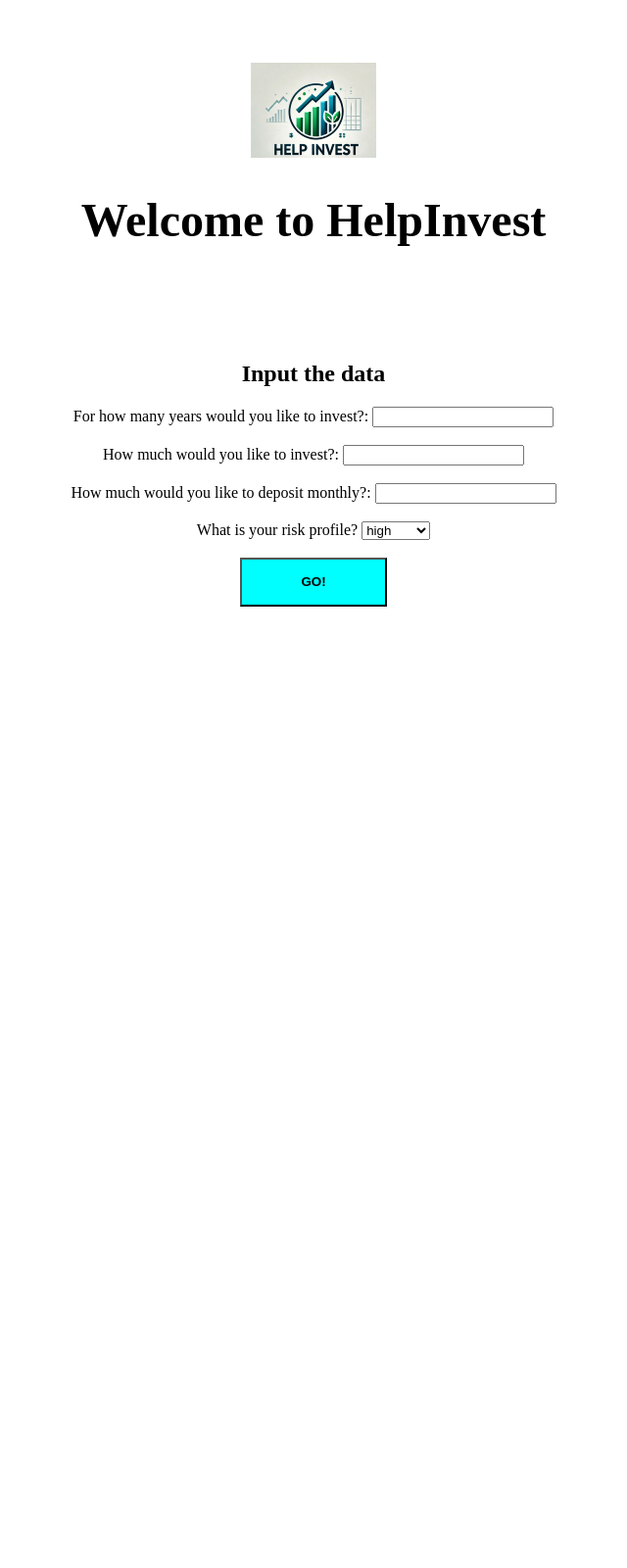
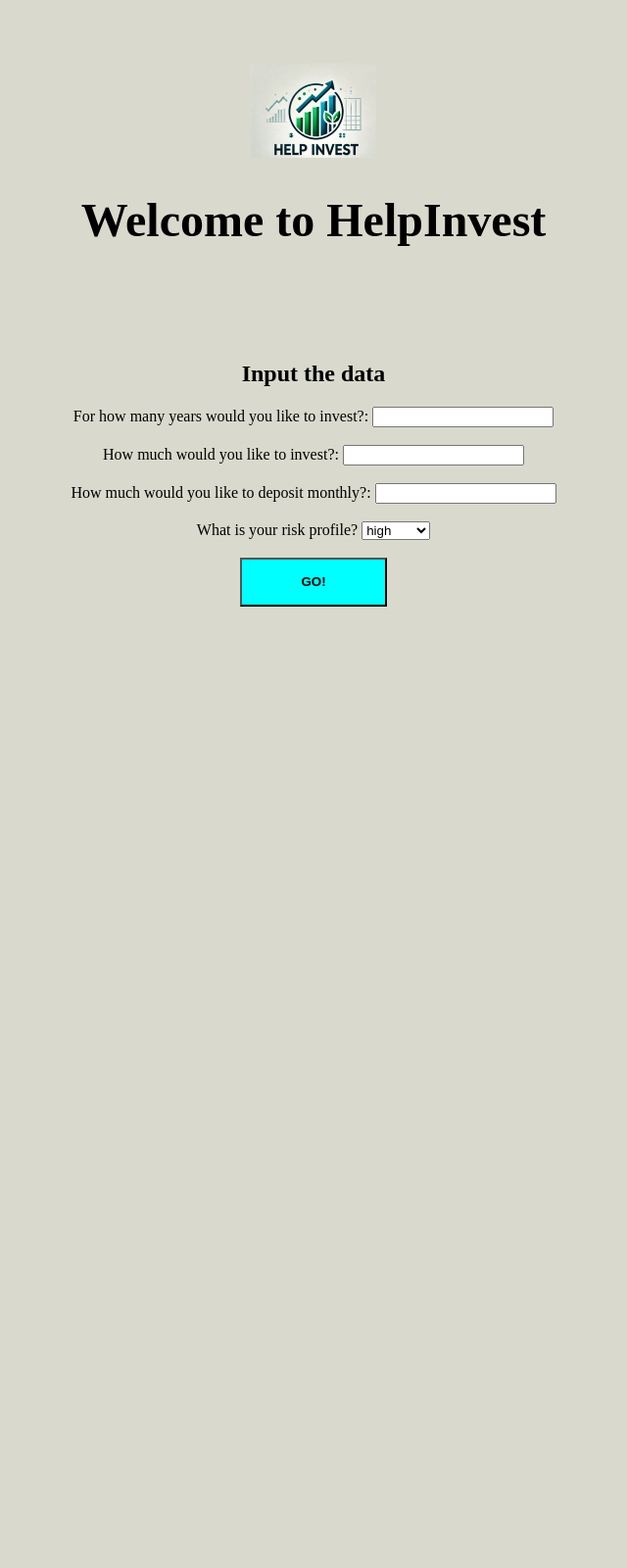
Before and after one commit to unibo-dtm-se-2425-HelpInvest/artifact, a Flask app: page / in a window 1280 px wide. Shown: the whole page at 98% size, without its empty margins (320-960 px from the left). Run offline with Flask 3, Linux system fonts and the light colour scheme.

Commit message:
Update homepage.css
Minor visual improvements

```diff
--- a/static/styles/homepage.css
+++ b/static/styles/homepage.css
@@ -1,5 +1,6 @@
 html{
     height: 200%;
+    background-color: #d9d9cd;
 }
 
 body{
```
